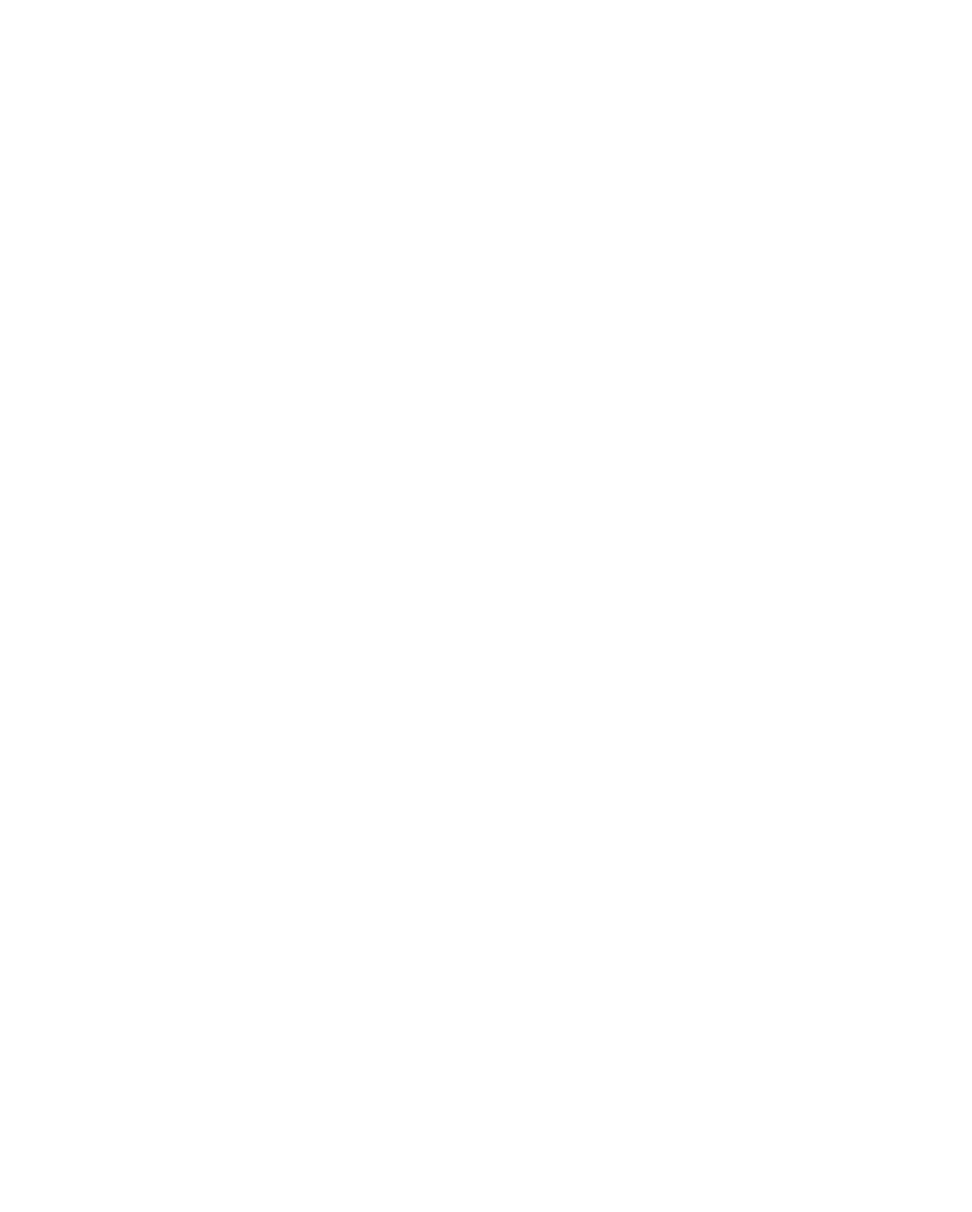
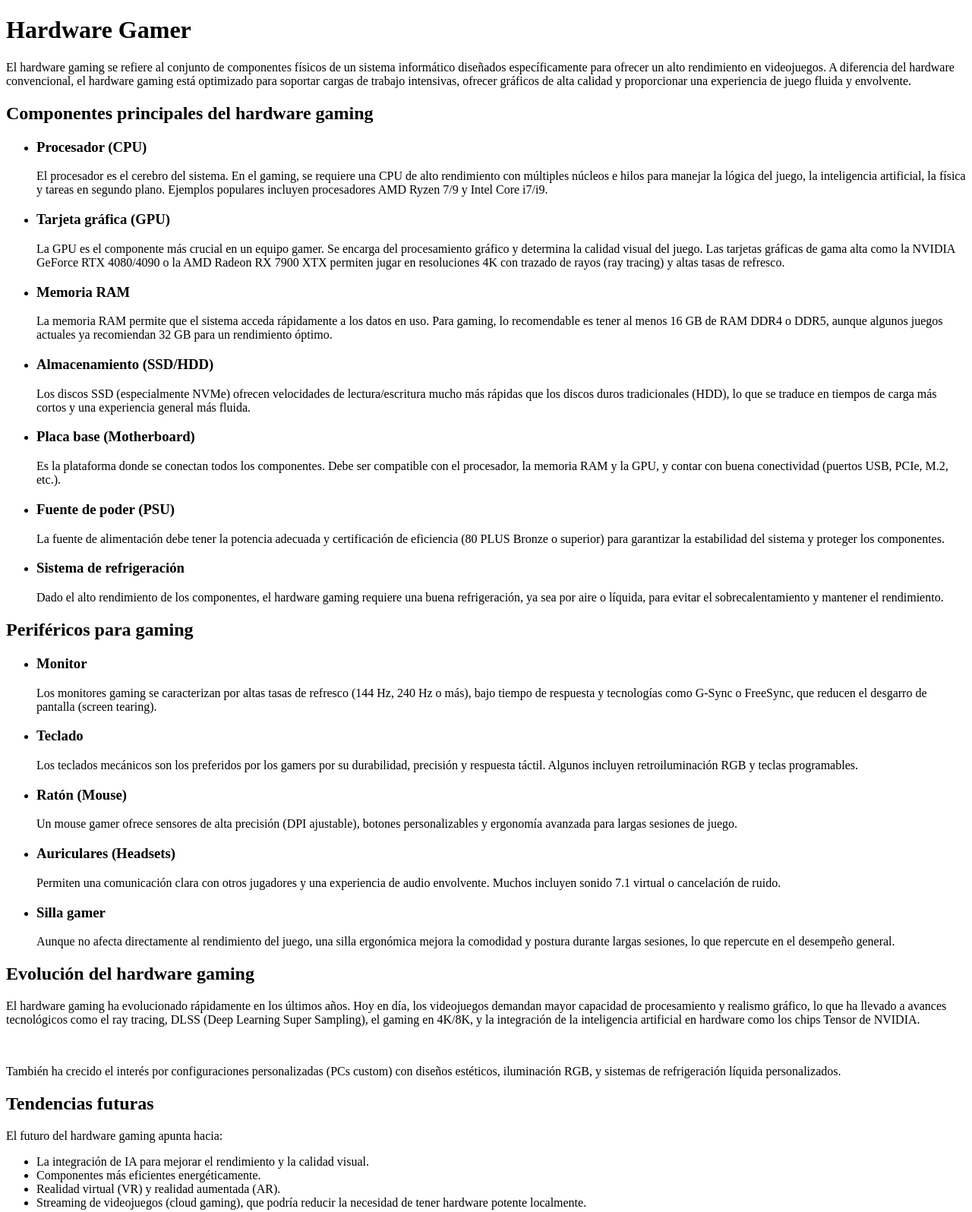
Before and after one commit to Dylnn008/TP16, a plain HTML site: page index.html in a window 1280 px wide. Shown: the top 1596 px of the page at 76% size. Before the commit the page ends 800 px from the top, so only its background shows below. Drawn offline with Linux system fonts and the light colour scheme.

Commit message:
creando las secciones

```diff
--- a/index.html
+++ b/index.html
@@ -6,6 +6,78 @@
     <title>Tp16</title>
 </head>
 <body>
-
+    <header>
+        <h1>Hardware Gamer</h1>
+        <p>El hardware gaming se refiere al conjunto de componentes físicos de un sistema informático diseñados específicamente para ofrecer un alto rendimiento en videojuegos. A diferencia del hardware convencional, el hardware gaming está optimizado para soportar cargas de trabajo intensivas, ofrecer gráficos de alta calidad y proporcionar una experiencia de juego fluida y envolvente.</p>
+    </header>
+    <main>
+        <h2>Componentes principales del hardware gaming</h2>
+        <ul>
+            <li>
+                <h3>Procesador (CPU)</h3>
+                <p>El procesador es el cerebro del sistema. En el gaming, se requiere una CPU de alto rendimiento con múltiples núcleos e hilos para manejar la lógica del juego, la inteligencia artificial, la física y tareas en segundo plano. Ejemplos populares incluyen procesadores AMD Ryzen 7/9 y Intel Core i7/i9.</p>
+            </li>
+            <li>
+                <h3>Tarjeta gráfica (GPU)</h3>
+                <p>La GPU es el componente más crucial en un equipo gamer. Se encarga del procesamiento gráfico y determina la calidad visual del juego. Las tarjetas gráficas de gama alta como la NVIDIA GeForce RTX 4080/4090 o la AMD Radeon RX 7900 XTX permiten jugar en resoluciones 4K con trazado de rayos (ray tracing) y altas tasas de refresco.</p>
+            </li>
+            <li>
+                <h3>Memoria RAM</h3>
+                <p>La memoria RAM permite que el sistema acceda rápidamente a los datos en uso. Para gaming, lo recomendable es tener al menos 16 GB de RAM DDR4 o DDR5, aunque algunos juegos actuales ya recomiendan 32 GB para un rendimiento óptimo.</p>
+            </li>
+            <li>
+                <h3>Almacenamiento (SSD/HDD)</h3>
+                <p>Los discos SSD (especialmente NVMe) ofrecen velocidades de lectura/escritura mucho más rápidas que los discos duros tradicionales (HDD), lo que se traduce en tiempos de carga más cortos y una experiencia general más fluida.</p>
+            </li>
+            <li>
+                <h3>Placa base (Motherboard)</h3>
+                <p>Es la plataforma donde se conectan todos los componentes. Debe ser compatible con el procesador, la memoria RAM y la GPU, y contar con buena conectividad (puertos USB, PCIe, M.2, etc.).</p>
+            </li>
+            <li>
+                <h3>Fuente de poder (PSU)</h3>
+                <p>La fuente de alimentación debe tener la potencia adecuada y certificación de eficiencia (80 PLUS Bronze o superior) para garantizar la estabilidad del sistema y proteger los componentes.</p>
+            </li>
+            <li>
+                <h3>Sistema de refrigeración</h3>
+                <p>Dado el alto rendimiento de los componentes, el hardware gaming requiere una buena refrigeración, ya sea por aire o líquida, para evitar el sobrecalentamiento y mantener el rendimiento.</p>
+            </li>
+        </ul>
+        <h2>Periféricos para gaming</h2>
+        <ul>
+            <li>
+                <h3>Monitor</h3>
+                <p>Los monitores gaming se caracterizan por altas tasas de refresco (144 Hz, 240 Hz o más), bajo tiempo de respuesta y tecnologías como G-Sync o FreeSync, que reducen el desgarro de pantalla (screen tearing).</p>
+            </li>
+            <li>
+                <h3>Teclado</h3>
+                <p>Los teclados mecánicos son los preferidos por los gamers por su durabilidad, precisión y respuesta táctil. Algunos incluyen retroiluminación RGB y teclas programables.</p>
+            </li>
+            <li>
+                <h3>Ratón (Mouse)</h3>
+                <p>Un mouse gamer ofrece sensores de alta precisión (DPI ajustable), botones personalizables y ergonomía avanzada para largas sesiones de juego.</p>
+            </li>
+            <li>
+                <h3>Auriculares (Headsets)</h3>
+                <p>Permiten una comunicación clara con otros jugadores y una experiencia de audio envolvente. Muchos incluyen sonido 7.1 virtual o cancelación de ruido.</p>
+            </li>
+            <li>
+                <h3> Silla gamer</h3>
+                <p>Aunque no afecta directamente al rendimiento del juego, una silla ergonómica mejora la comodidad y postura durante largas sesiones, lo que repercute en el desempeño general.</p>
+            </li>
+        </ul>
+        <h2>Evolución del hardware gaming</h2>
+        <p>El hardware gaming ha evolucionado rápidamente en los últimos años. Hoy en día, los videojuegos demandan mayor capacidad de procesamiento y realismo gráfico, lo que ha llevado a avances tecnológicos como el ray tracing, DLSS (Deep Learning Super Sampling), el gaming en 4K/8K, y la integración de la inteligencia artificial en hardware como los chips Tensor de NVIDIA.</p>
+        <br>
+        <p>También ha crecido el interés por configuraciones personalizadas (PCs custom) con diseños estéticos, iluminación RGB, y sistemas de refrigeración líquida personalizados.</p>
+        <h2>Tendencias futuras</h2>
+        <p>El futuro del hardware gaming apunta hacia:</p>
+        <ul>
+            <li>La integración de IA para mejorar el rendimiento y la calidad visual.</li>
+            <li>Componentes más eficientes energéticamente.</li>
+            <li>Realidad virtual (VR) y realidad aumentada (AR).</li>
+            <li>Streaming de videojuegos (cloud gaming), que podría reducir la necesidad de tener hardware potente localmente.</li>
+        </ul>
+    </main>
+    <footer>Dylan Almaras 4°D</footer>
 </body>
 </html>
```
Also changed, not shown: ComponentesPrincipalesDelHardwareGaming.html (added, +11 -0 lines), EvolucionDelHardwareGaming.html (added), PerifericosParaGaming.html (added).
